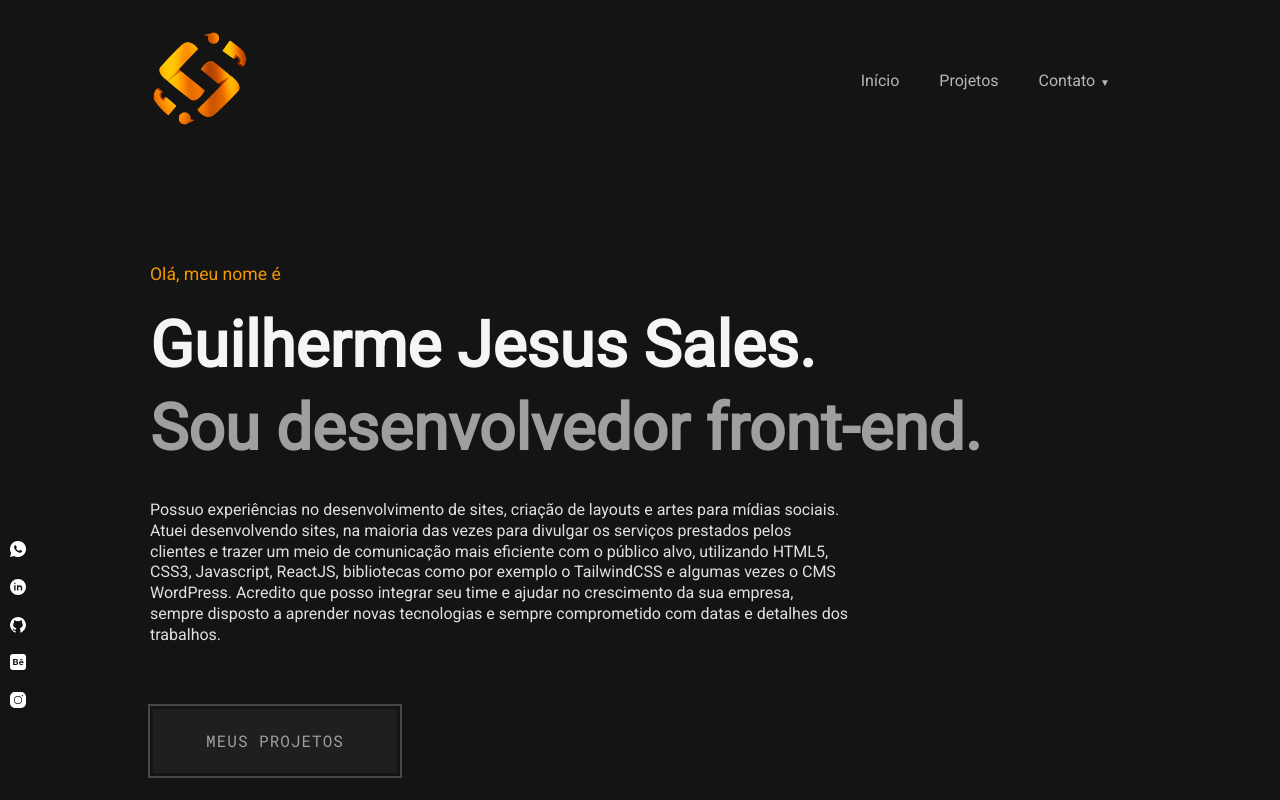
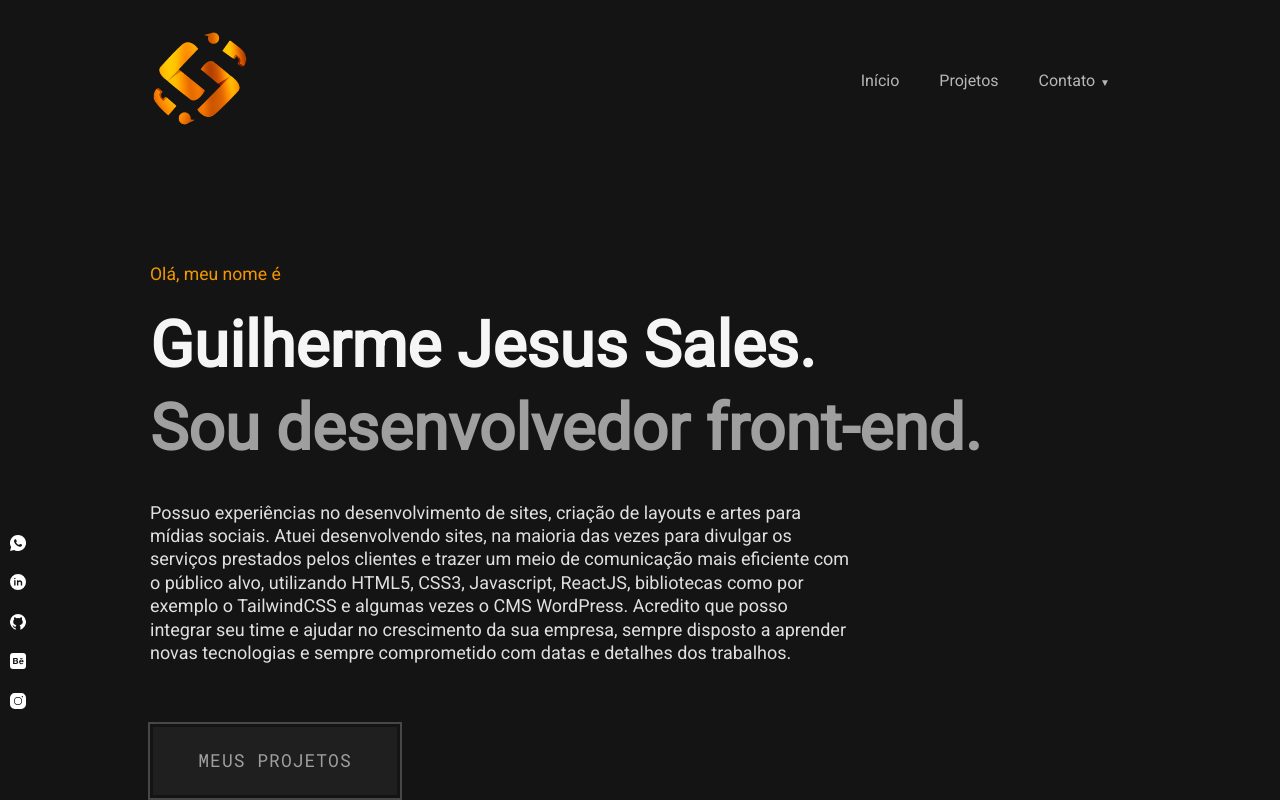
Before and after one commit to GuilhermeJSales/meu-portfolio, a React (Vite) app: page / in a window 1280 px wide. Shown: the top 800 px of the page. Built offline with nearby package versions, Linux system fonts and the light colour scheme.

Commit message:
alteração no tamanho das fontes gerais de paragrafos

```diff
--- a/src/Components/Sobre/Presentation.jsx
+++ b/src/Components/Sobre/Presentation.jsx
@@ -48,7 +48,7 @@ export const Presentation = () => {
       <Title>Guilherme Jesus Sales.</Title>
       <SubTitle>Sou desenvolvedor front-end.</SubTitle>
       <ParagraphPresentation>
-        Possuo experiências no desenvolvimento de sites, criação de layouts e artes para mídias sociais.<br></br>
+        Possuo experiências no desenvolvimento de sites, criação de layouts e artes para mídias sociais.
         Atuei desenvolvendo sites, na maioria das vezes para divulgar os serviços prestados pelos clientes e trazer um meio de comunicação mais eficiente com o público alvo,
         utilizando HTML5, CSS3, Javascript, ReactJS, bibliotecas como por exemplo o TailwindCSS e algumas vezes o CMS WordPress. Acredito que posso integrar seu time e ajudar no crescimento da sua empresa,
         sempre disposto a aprender novas tecnologias e sempre comprometido com datas e detalhes dos trabalhos.
--- a/src/Global.jsx
+++ b/src/Global.jsx
@@ -12,6 +12,7 @@ export default createGlobalStyle `
     background: #141414;
     -webkit-font-smoothing: antialiased;
     font-family: 'Roboto', sans-serif;
+    font-size:1.125rem;
     line-height: 1.3;
     width:100%;
     min-height:100%;
--- a/src/styles.jsx
+++ b/src/styles.jsx
@@ -75,7 +75,7 @@ export const Paragraph = styled.p`
   color:#E0E0E0;
   max-width:700px;
   @media (max-width:425px) {
-    font-size:.875rem;
+    font-size:1rem;
   }
 `;
 
```
